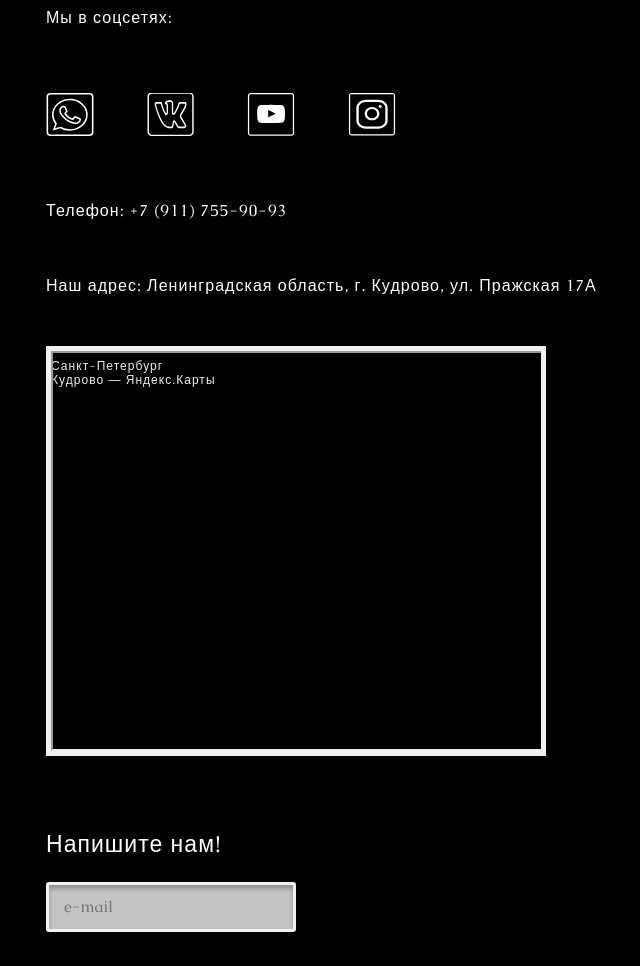
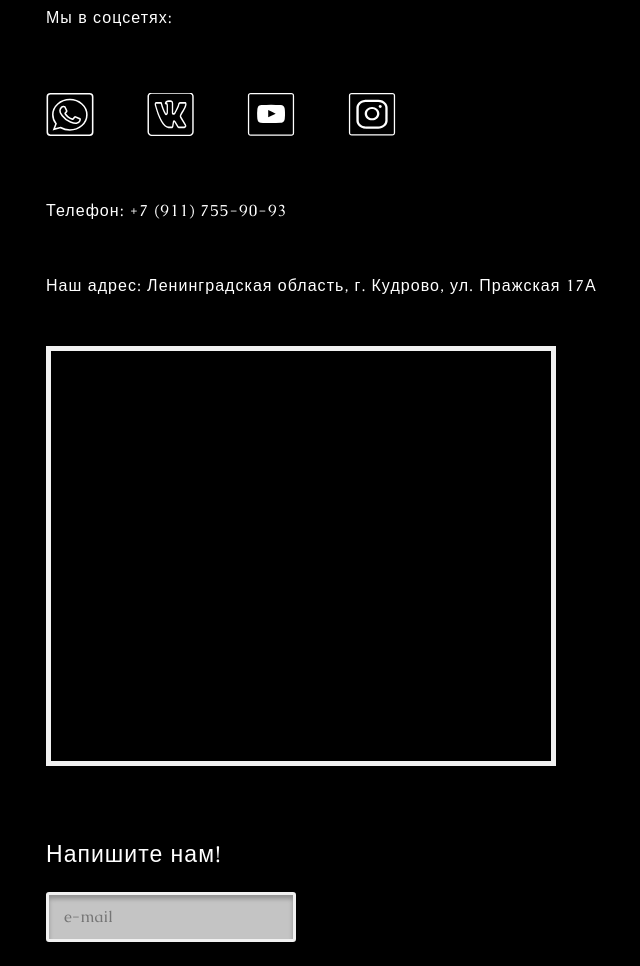
Before and after one commit to drummerrog/artluxe, a plain HTML site: page contact.html in a window 1280 px wide. Shown: the part 545-1511 px from the top of the page, without its empty margins (144-784 px from the left). Drawn offline with Linux system fonts and the light colour scheme.

Commit message:
fix: изменил карту

```diff
--- a/contact.html
+++ b/contact.html
@@ -205,14 +205,9 @@
         </div>
         <!-- /.contact-details -->
         <div class="contact__map">
-          <div style="position:relative;overflow:hidden;"><a
-              href="https://yandex.ru/maps/2/saint-petersburg/?utm_medium=mapframe&utm_source=maps"
-              style="color:#eee;font-size:12px;position:absolute;top:0px;">Санкт-Петербург</a><a
-              href="https://yandex.ru/maps/2/saint-petersburg/?ll=30.513417%2C59.909180&utm_medium=mapframe&utm_source=maps&z=15.38"
-              style="color:#eee;font-size:12px;position:absolute;top:14px;">Кудрово — Яндекс.Карты</a><iframe
-              src="https://yandex.ru/map-widget/v1/-/CCU5bJF7LB" width="560" height="400" frameborder="1"
-              allowfullscreen="true" style="position:relative;"></iframe>
-          </div>
+          <iframe class="contact__map-img"
+            src="https://yandex.ru/map-widget/v1/?um=constructor%3A8caeca8fb4c4e4d78b8b1860c5a4828440887653a3ad80de0e0534e200e0f821&amp;source=constructor"
+            width="500" height="410" frameborder="0"></iframe>
         </div>
         <!-- /.contact__map -->
       </div>
--- a/resources/sass/blocks/_contact.sass
+++ b/resources/sass/blocks/_contact.sass
@@ -23,10 +23,14 @@
       width: 48px
       height: 43px
   &__map
-    max-width: 500px
+    max-width: 510px
     width: 100%
-    height: 410px
+    height: 420px
     border: 5px solid $color-border
+    &-img
+      max-width: 510px
+      width: 100%
+      max-height: 420px
   &-form
     display: flex
     flex-direction: column
```
Also changed, not shown: public/dist/css/style.css, 1 other file.
